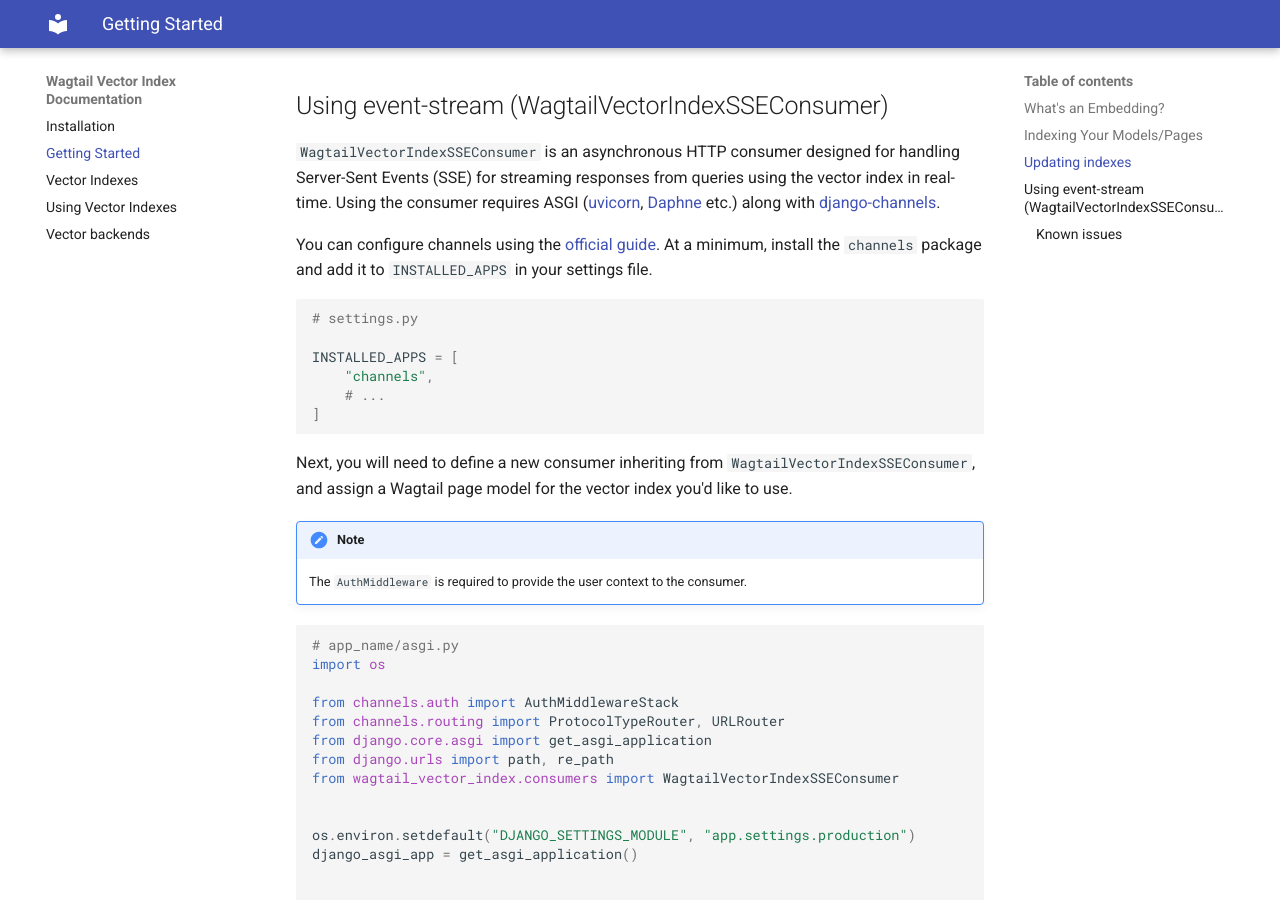
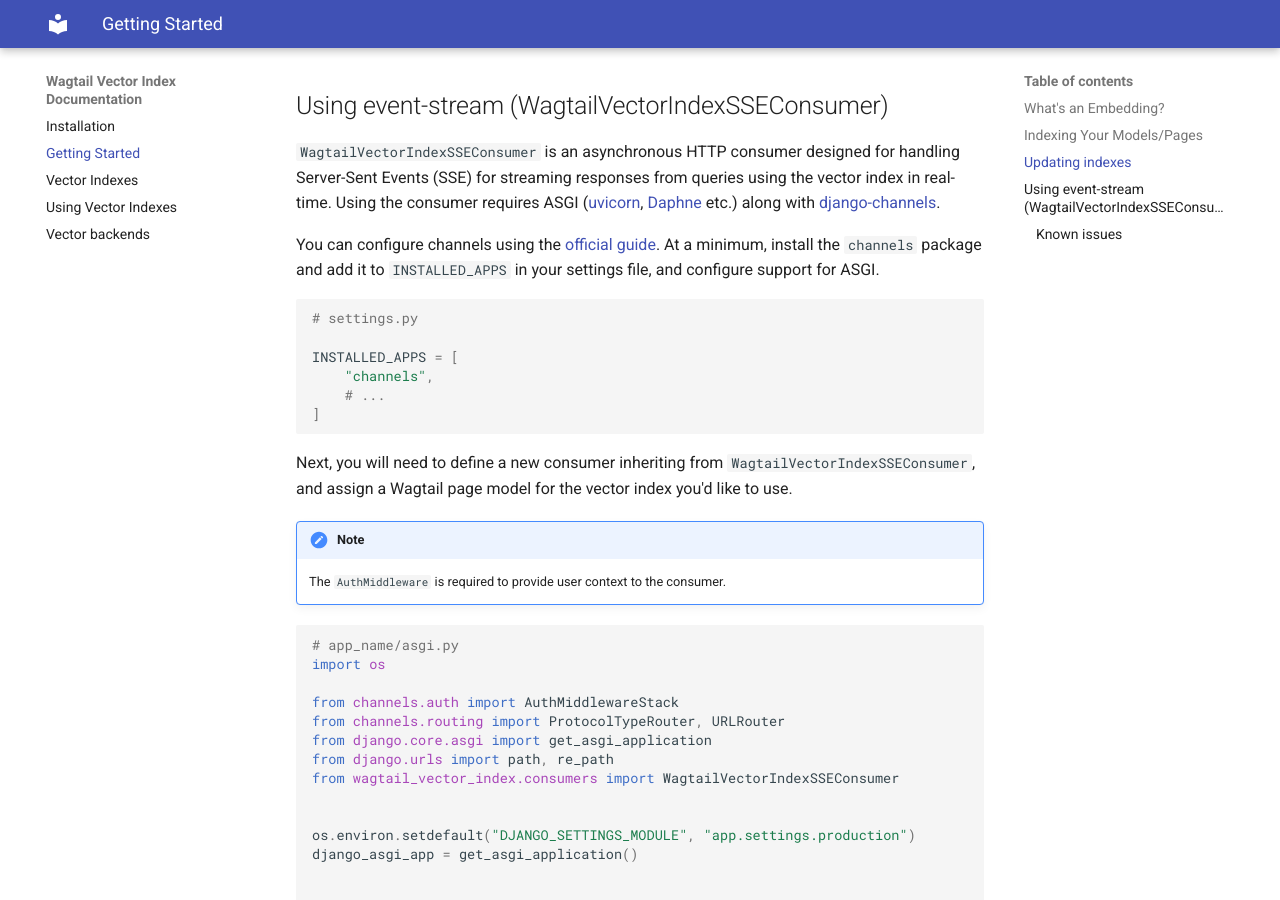
Before and after one commit to wagtail/wagtail-vector-index, an MkDocs documentation site: the page built from docs/quick-start.md, in a window 1280 px wide and 900 px high, scrolled down 1576 px. Built offline with MkDocs 1.6.1 and Material for MkDocs 9.7.7, drawn with Linux system fonts in a browser that asks for light colours.

Commit message:
Update markdown link for django-channels documentation

````diff
--- a/docs/quick-start.md
+++ b/docs/quick-start.md
@@ -58,7 +58,7 @@
 
 `WagtailVectorIndexSSEConsumer` is an asynchronous HTTP consumer designed for handling Server-Sent Events (SSE) for streaming responses from queries using the vector index in real-time. Using the consumer requires ASGI ([uvicorn](https://pypi.org/project/uvicorn/), [Daphne](https://pypi.org/project/daphne/) etc.) along with [django-channels](https://pypi.org/project/django-channels/).
 
-You can configure channels using the [official guide](https://channels.readthedocs.io/en/stable/topics/channel_layers.html#configuration). At a minimum, install the `channels` package and add it to `INSTALLED_APPS` in your settings file.
+You can configure channels using the [official guide](https://channels.readthedocs.io/en/3.x/installation.html). At a minimum, install the `channels` package and add it to `INSTALLED_APPS` in your settings file, and configure support for ASGI.
 
 ```python
 # settings.py
@@ -72,7 +72,7 @@
 Next, you will need to define a new consumer inheriting from `WagtailVectorIndexSSEConsumer`, and assign a Wagtail page model for the vector index you'd like to use.
 
 !!! Note
-    The `AuthMiddleware` is required to provide the user context to the consumer.
+    The `AuthMiddleware` is required to provide user context to the consumer.
 
 
 ```python
````
